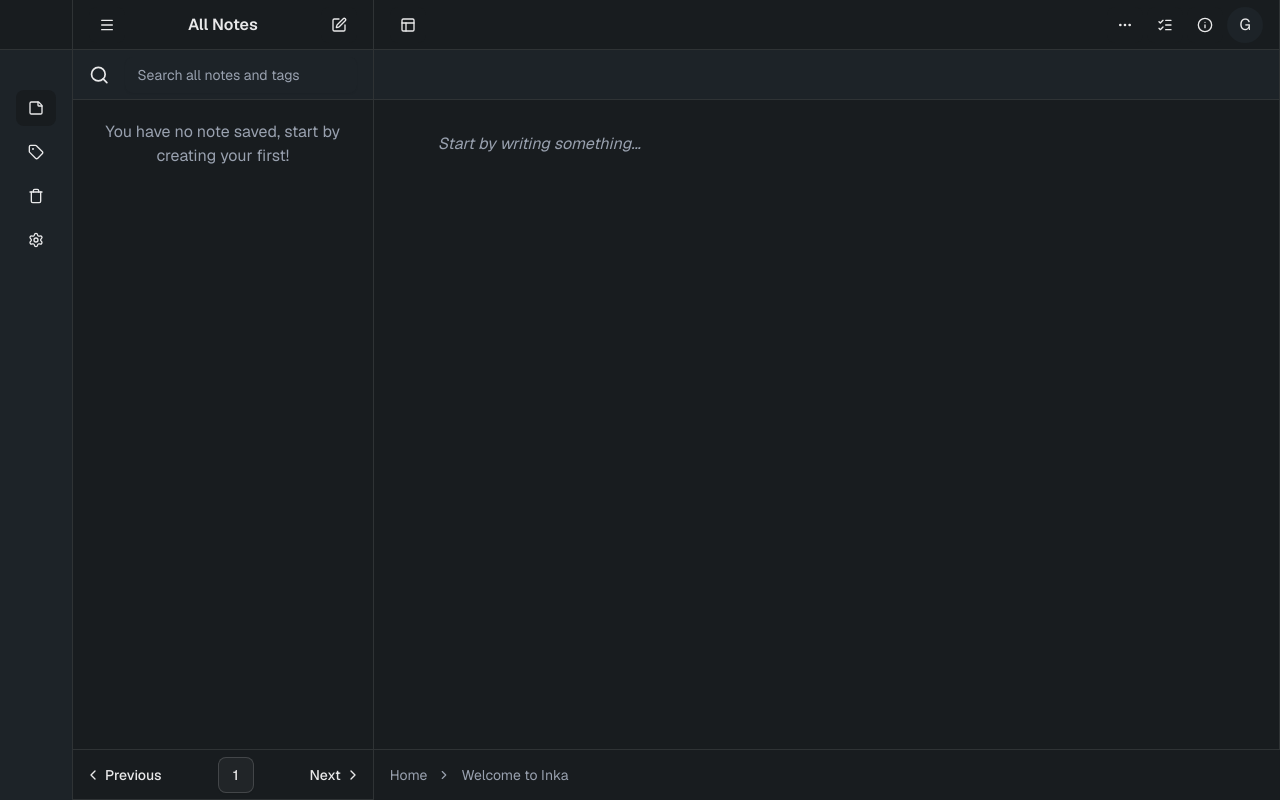
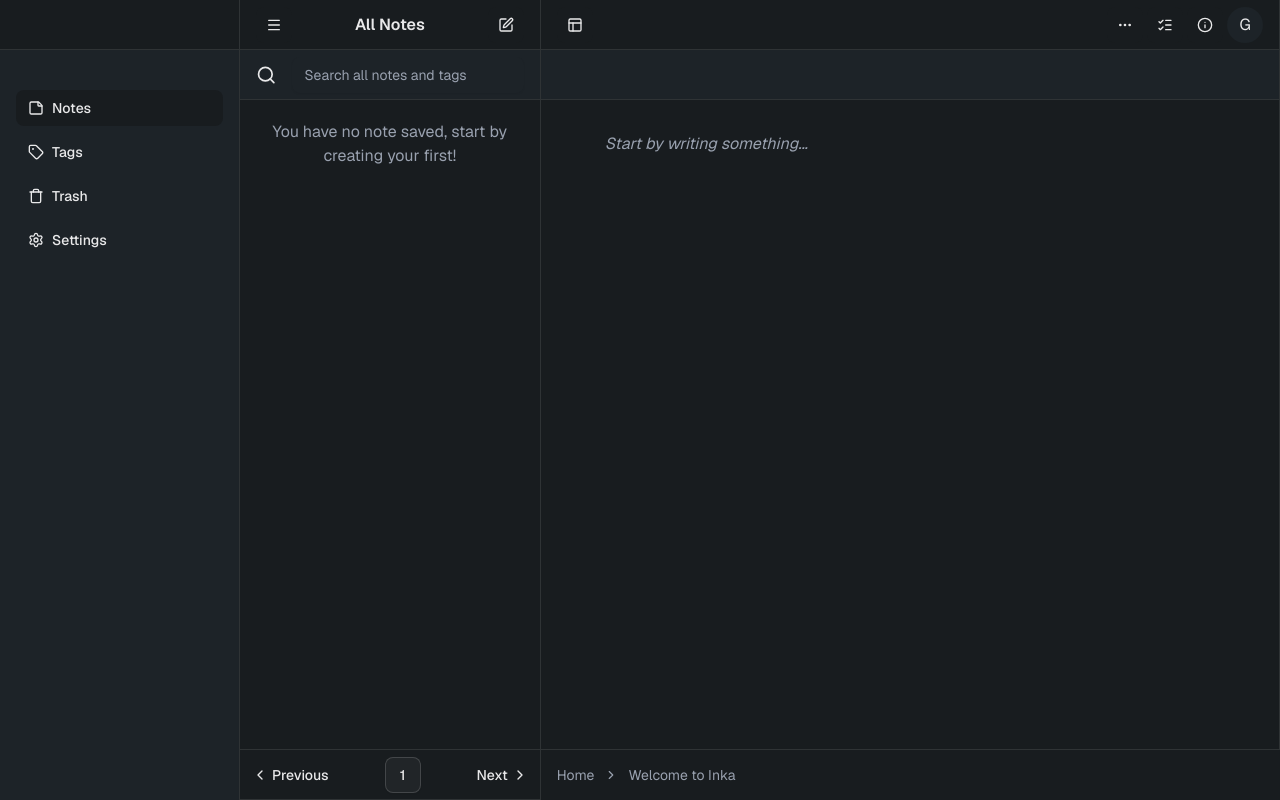
Before and after one commit to crstelli/inka, a Next.js app: page / in a window 1280 px wide. Built offline with nearby package versions, Linux system fonts and the light colour scheme.

Commit message:
Implemented global sidebar opening and closing with a working toggle button

```diff
--- a/components/AddNote.tsx
+++ b/components/AddNote.tsx
@@ -1,10 +1,14 @@
+import { useToggleGlobalSidebar } from "@/stores/menusStore";
+
 import { Button } from "@/components/ui/button";
 import { Menu, SquarePen } from "lucide-react";
 
 function AddNote() {
+  const toggleSidebar = useToggleGlobalSidebar();
+
   return (
     <div className="flex justify-between items-center px-4">
-      <Button size="icon" variant="secondary">
+      <Button onClick={toggleSidebar} size="icon" variant="secondary">
         <Menu />
       </Button>
       <span className="font-semibold">All Notes</span>
--- a/components/Sidebar.tsx
+++ b/components/Sidebar.tsx
@@ -6,9 +6,10 @@ import { Settings, StickyNote, Tag, Trash } from "lucide-react";
 import type { LucideIcon } from "lucide-react";
 import { Button } from "./ui/button";
 import Link from "next/link";
+import { useGlobalSidebar } from "@/stores/menusStore";
 
 function Sidebar() {
-  const isOpen = false;
+  const isOpen = useGlobalSidebar();
 
   return (
     <div className={`grid grid-rows-[50px_1fr] divide-y divide-border" ${isOpen ? "w-60" : null}`}>
--- a/stores/menusStore.ts
+++ b/stores/menusStore.ts
@@ -2,16 +2,13 @@ import { create } from "zustand";
 
 interface StoreType {
   globalSidebar: boolean;
-  openGlobalSidebar: () => void;
-  closeGlobalSidebar: () => void;
+  toggleGlobalSidebar: () => void;
 }
 
 const useMenusStore = create<StoreType>((set) => ({
   globalSidebar: true,
-  openGlobalSidebar: () => set({ globalSidebar: true }),
-  closeGlobalSidebar: () => set({ globalSidebar: false }),
+  toggleGlobalSidebar: () => set((state) => ({ globalSidebar: !state.globalSidebar })),
 }));
 
 export const useGlobalSidebar = () => useMenusStore((state) => state.globalSidebar);
-export const useOpenGlobalSidebar = () => useMenusStore((state) => state.openGlobalSidebar);
-export const useCloseGlobalSidebar = () => useMenusStore((state) => state.closeGlobalSidebar);
+export const useToggleGlobalSidebar = () => useMenusStore((state) => state.toggleGlobalSidebar);
```
